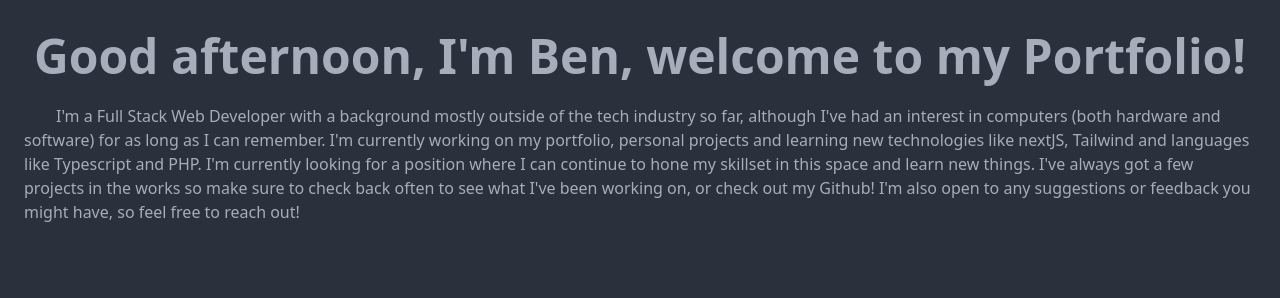
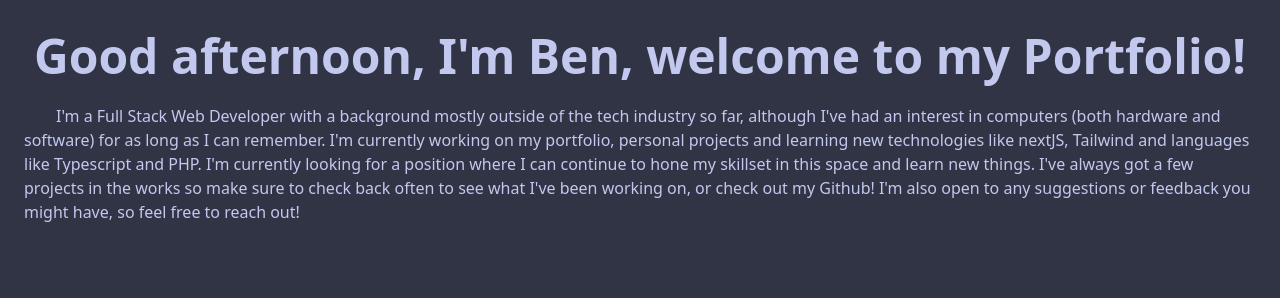
Before and after one commit to MadeOfBees/NextJSPortfolio, a Next.js app: page / in a window 1280 px wide. Shown: the top 298 px of the page. Built offline with nearby package versions, Linux system fonts and the light colour scheme; no server answers.

Commit message:
custom theme

```diff
--- a/src/pages/_document.tsx
+++ b/src/pages/_document.tsx
@@ -3,7 +3,7 @@ import Modal from '../Components/modal'
 
 export default function Document(): JSX.Element {
   return (
-    <Html lang="en" data-theme="dark">
+    <Html lang="en" data-theme="bee">
       <Head />
       <Modal />
       <body>
--- a/tailwind.config.js
+++ b/tailwind.config.js
@@ -3,8 +3,22 @@ module.exports = {
   content: [
     "./src/**/*.{js,ts,jsx,tsx}",
   ],
-  theme: {
-    extend: {},
+  daisyui: {
+    themes: [
+      {
+        bee: {
+          "primary": "#ea999c",
+          "secondary": "#8caaee",
+          "accent": "#a6d189",
+          "neutral": "#414558",
+          "base-100": "#313445",
+          "info": "#8BE9FD",
+          "success": "#50FA7B",
+          "warning": "#fde047",
+          "error": "#FF5555",
+        },
+      },
+    ],
   },
   plugins: [require("daisyui")],
 }
```
